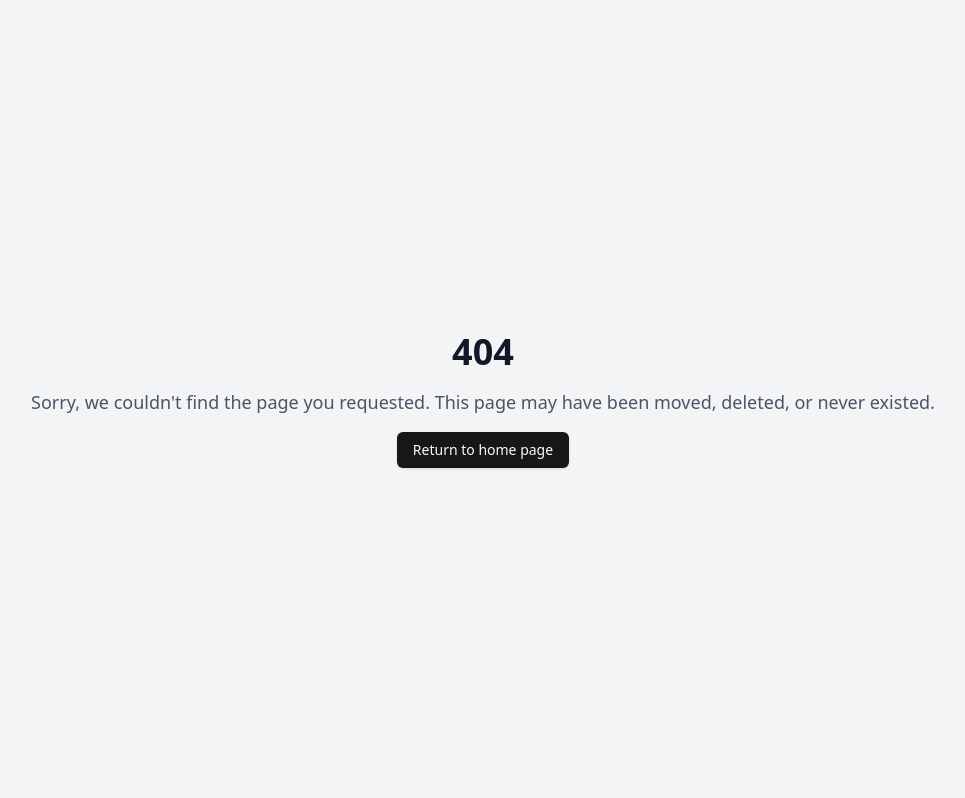
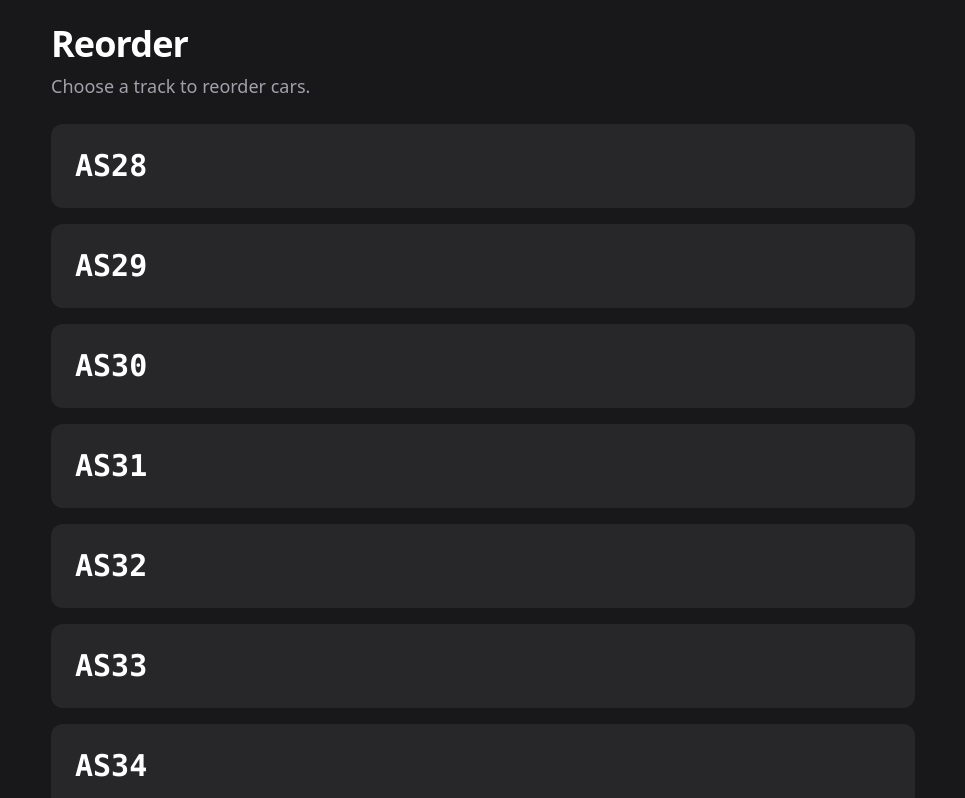
Before and after one commit to cmclaug834/sg-c1c1c1ef-6648-4137-914c-5027cafcde68-1773599698, a Next.js app: page /reorder in a window 1280 px wide. Before the commit this address had no page. Shown: the top 798 px of the page, without its empty margins (157-1122 px from the left). Built offline with nearby package versions, Linux system fonts and the light colour scheme.

Commit message:
feat(reorder): Create track selection page for reordering (Screen H)

```diff
--- /dev/null
+++ b/src/pages/reorder/index.tsx
@@ -0,0 +1,49 @@
+import { useRouter } from "next/router";
+import { useState } from "react";
+
+const MASTER_TRACK_LIST = [
+  "AS28", "AS29", "AS30", "AS31", "AS32", "AS33",
+  "AS34", "AS38", "AS39", "AS46", "AS47", "AS48"
+];
+
+export default function ReorderTrackSelect() {
+  const router = useRouter();
+
+  const handleTrackSelect = (trackName: string) => {
+    // Find the track ID from the current tracks data
+    // For now, we'll use the track name as identifier and let Screen G handle it
+    router.push(`/reorder/${trackName}`);
+  };
+
+  return (
+    <div className="min-h-screen bg-zinc-900 text-white">
+      <div className="max-w-4xl mx-auto px-4 py-6">
+        {/* H.headerTitle */}
+        <h1 id="H.headerTitle" className="text-3xl md:text-4xl font-bold tracking-tight mb-2">
+          Reorder
+        </h1>
+
+        {/* H.subText */}
+        <p id="H.subText" className="text-zinc-400 text-base md:text-lg mb-6">
+          Choose a track to reorder cars.
+        </p>
+
+        {/* H.trackList */}
+        <div id="H.trackList" className="space-y-3 md:space-y-4">
+          {MASTER_TRACK_LIST.map(trackName => (
+            <button
+              key={trackName}
+              onClick={() => handleTrackSelect(trackName)}
+              className="H.trackRow w-full bg-zinc-800 hover:bg-zinc-700 p-5 md:p-6 rounded-xl text-left transition-colors"
+            >
+              {/* H.trackName */}
+              <h2 className="H.trackName text-2xl md:text-3xl font-bold font-mono">
+                {trackName}
+              </h2>
+            </button>
+          ))}
+        </div>
+      </div>
+    </div>
+  );
+}
```
